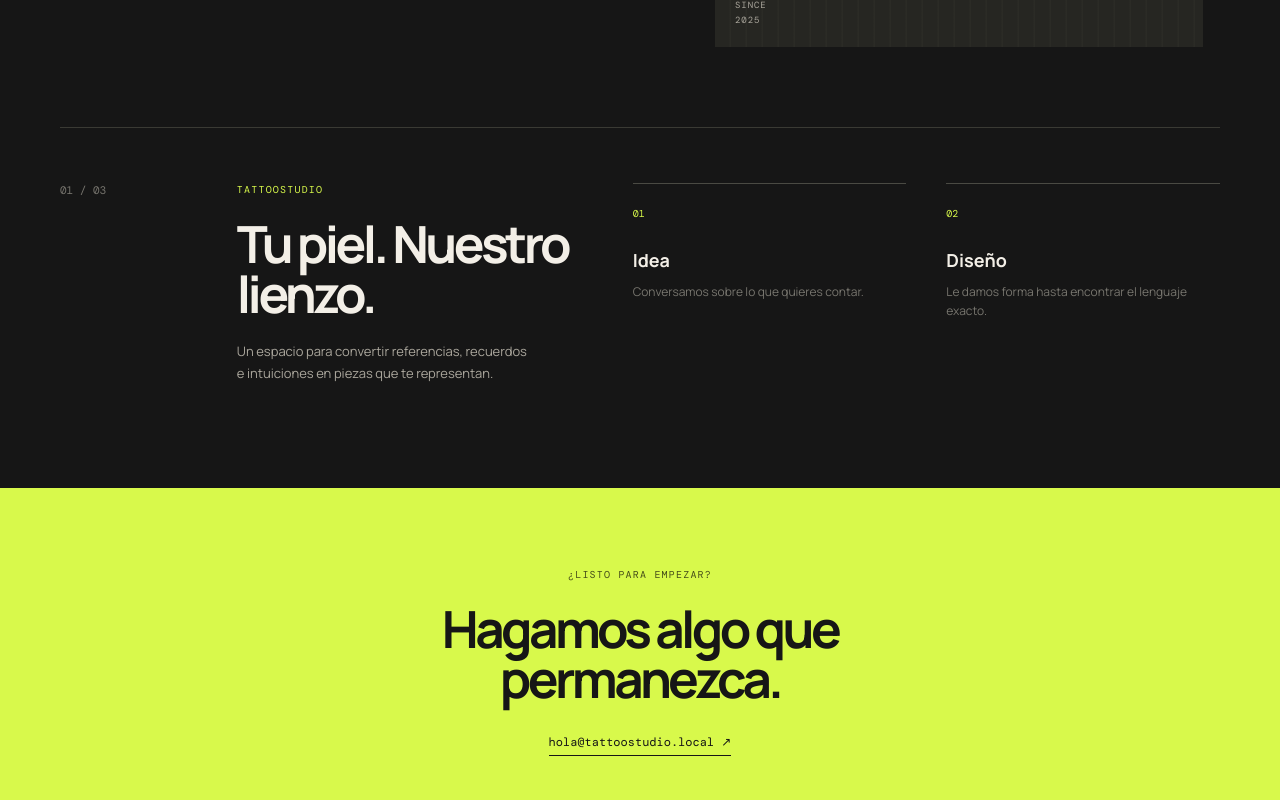
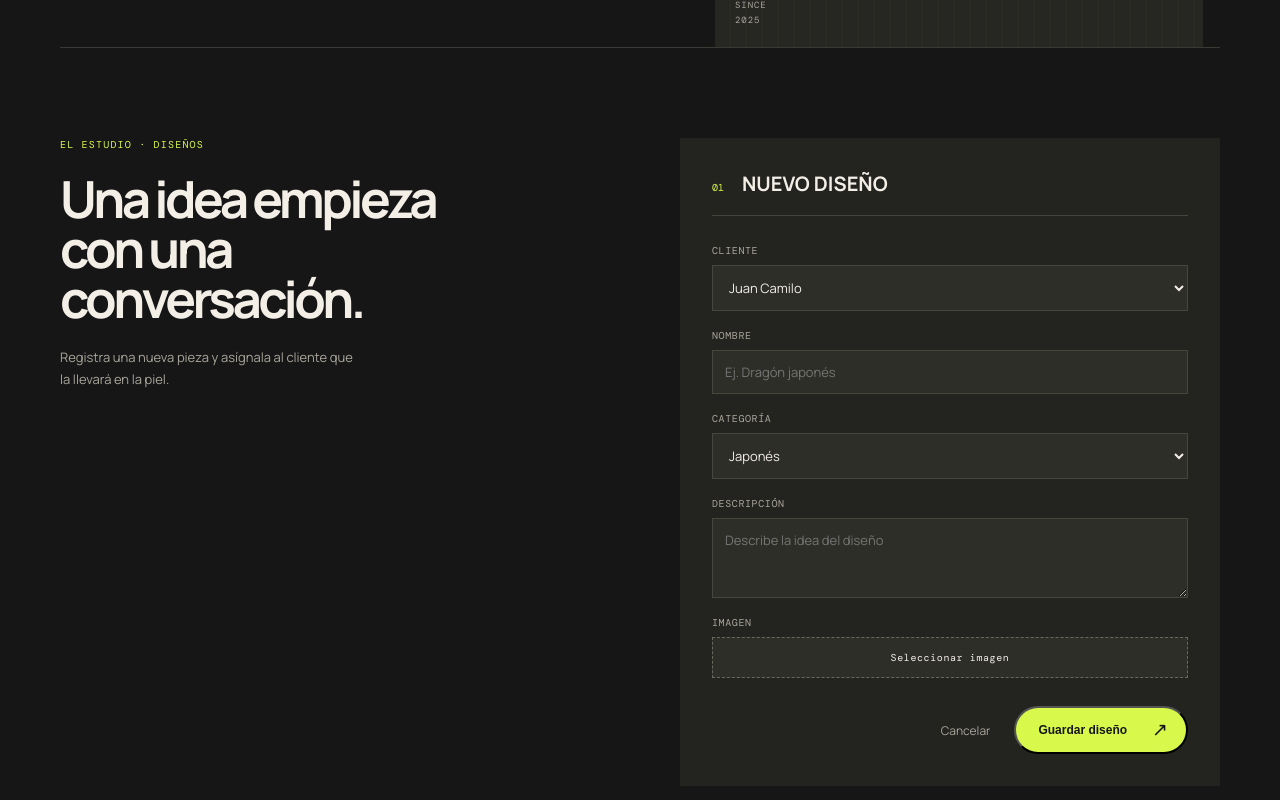
Before and after one commit to juanluligo/Tatto-inteligente, a React (Vite) app in the folder frontend/: page / in a window 1280 px wide. Shown: the part 660-1460 px from the top of the page. Built offline with nearby package versions, Linux system fonts and the light colour scheme.

Commit message:
creacion del create del CRUD, del feateru que se piensa incorporar en el proyecto

```diff
--- a/frontend/package.json
+++ b/frontend/package.json
@@ -7,6 +7,7 @@
     "dev": "vite",
     "build": "vite build",
     "lint": "eslint .",
+    "test": "vitest run",
     "preview": "vite preview"
   },
   "dependencies": {
@@ -20,6 +21,7 @@
     "eslint": "latest",
     "eslint-plugin-react-hooks": "latest",
     "eslint-plugin-react-refresh": "latest",
-    "globals": "latest"
+    "globals": "latest",
+    "vitest": "latest"
   }
 }
--- /dev/null
+++ b/frontend/src/features/designs/components/CreateDesignForm.jsx
@@ -0,0 +1,51 @@
+import { useState } from 'react';
+import { createDesign, getClients } from '../services/designStorage.js';
+
+const categories = ['Japonés', 'Realista', 'Minimalista', 'Geométrico', 'Blackwork'];
+
+const initialForm = { clienteId: '', nombre: '', categoria: categories[0], descripcion: '', imagen: '' };
+
+export default function CreateDesignForm() {
+  const [clients] = useState(() => getClients());
+  const [form, setForm] = useState(() => ({ ...initialForm, clienteId: clients[0]?.id || '' }));
+  const [savedDesign, setSavedDesign] = useState(null);
+
+  function updateField(event) {
+    const { name, value } = event.target;
+    setForm((current) => ({ ...current, [name]: value }));
+  }
+
+  function handleImage(event) {
+    const file = event.target.files?.[0];
+    if (!file) return;
+    const reader = new FileReader();
+    reader.onload = () => setForm((current) => ({ ...current, imagen: reader.result }));
+    reader.readAsDataURL(file);
+  }
+
+  function handleSubmit(event) {
+    event.preventDefault();
+    setSavedDesign(createDesign(form));
+    setForm((current) => ({ ...initialForm, clienteId: current.clienteId }));
+  }
+
+  return (
+    <div className="create-design-layout">
+      <div className="studio-copy">
+        <p className="eyebrow">El estudio · Diseños</p>
+        <h2>Una idea empieza con una conversación.</h2>
+        <p className="muted-copy">Registra una nueva pieza y asígnala al cliente que la llevará en la piel.</p>
+        {savedDesign && <p className="save-message" role="status">✓ Diseño “{savedDesign.nombre}” guardado correctamente.</p>}
+      </div>
+      <form className="design-form" onSubmit={handleSubmit}>
+        <div className="form-heading"><span>01</span><h3>Nuevo diseño</h3></div>
+        <label>Cliente<select name="clienteId" value={form.clienteId} onChange={updateField} required>{clients.map((client) => <option key={client.id} value={client.id}>{client.nombre}</option>)}</select></label>
+        <label>Nombre<input name="nombre" value={form.nombre} onChange={updateField} placeholder="Ej. Dragón japonés" required /></label>
+        <label>Categoría<select name="categoria" value={form.categoria} onChange={updateField}>{categories.map((category) => <option key={category}>{category}</option>)}</select></label>
+        <label>Descripción<textarea name="descripcion" value={form.descripcion} onChange={updateField} placeholder="Describe la idea del diseño" rows="3" required /></label>
+        <label className="file-field">Imagen<input name="imagen" type="file" accept="image/*" onChange={handleImage} /><span>{form.imagen ? 'Imagen seleccionada ✓' : 'Seleccionar imagen'}</span></label>
+        <div className="form-actions"><button className="secondary-button" type="button" onClick={() => setForm((current) => ({ ...initialForm, clienteId: current.clienteId }))}>Cancelar</button><button className="primary-button" type="submit">Guardar diseño <span>↗</span></button></div>
+      </form>
+    </div>
+  );
+}
--- /dev/null
+++ b/frontend/src/features/designs/services/designStorage.js
@@ -0,0 +1,33 @@
+const CLIENTS_KEY = 'clientes';
+const DESIGNS_KEY = 'disenos';
+
+const initialClients = [
+  { id: 'cliente-001', nombre: 'Juan Camilo', email: 'juan@gmail.com', telefono: '3001234567', estado: 'activo' },
+  { id: 'cliente-002', nombre: 'María López', email: 'maria@gmail.com', telefono: '3159876543', estado: 'activo' },
+];
+
+function read(key, fallback) {
+  const stored = localStorage.getItem(key);
+  return stored ? JSON.parse(stored) : fallback;
+}
+
+export function getClients() {
+  const clients = read(CLIENTS_KEY, initialClients);
+  if (!localStorage.getItem(CLIENTS_KEY)) localStorage.setItem(CLIENTS_KEY, JSON.stringify(clients));
+  return clients;
+}
+
+export function createDesign({ clienteId, nombre, categoria, descripcion, imagen }) {
+  const design = {
+    id: crypto.randomUUID(),
+    clienteId,
+    nombre,
+    descripcion,
+    categoria,
+    imagen,
+    estado: 'activo',
+  };
+  const designs = read(DESIGNS_KEY, []);
+  localStorage.setItem(DESIGNS_KEY, JSON.stringify([...designs, design]));
+  return design;
+}
--- a/frontend/src/index.css
+++ b/frontend/src/index.css
@@ -31,4 +31,15 @@ h2 { font-size: clamp(32px, 4vw, 52px); letter-spacing: -.07em; line-height: .98
 .muted-copy { color: #aaa69c; font-size: 13px; line-height: 1.7; max-width: 300px; }
 .detail-card { border-top: 1px solid #4a4a43; padding-top: 16px; } .detail-card span { color: #d8f94b; font-family: 'DM Mono', monospace; font-size: 10px; } .detail-card strong { display: block; font-size: 18px; margin: 26px 0 10px; } .detail-card p { color: #77756e; font-size: 12px; line-height: 1.6; margin: 0; }
 .contact-strip { background: #d8f94b; color: #161616; padding: 80px 6vw; text-align: center; } .contact-strip .eyebrow { color: #454c19; } .contact-strip h2 { margin: 0 auto 26px; max-width: 650px; } .text-link { border-bottom: 1px solid #161616; font-family: 'DM Mono', monospace; font-size: 12px; padding-bottom: 5px; }
+.studio-section { border-top: 1px solid #3a3a34; margin: 0 auto; max-width: 1160px; padding: 90px 0; }
+.create-design-layout { display: grid; gap: 80px; grid-template-columns: 1fr 1fr; }
+.studio-copy h2 { max-width: 430px; }
+.save-message { border-left: 2px solid #d8f94b; color: #d8f94b; font-size: 12px; line-height: 1.5; margin-top: 35px; max-width: 330px; padding-left: 12px; }
+.design-form { background: #23231f; padding: 32px; }
+.form-heading { align-items: baseline; border-bottom: 1px solid #45453d; display: flex; gap: 18px; margin-bottom: 28px; padding-bottom: 18px; } .form-heading span { color: #d8f94b; font-family: 'DM Mono', monospace; font-size: 10px; } .form-heading h3 { font-size: 20px; margin: 0; text-transform: uppercase; }
+.design-form label { color: #aaa69c; display: block; font-family: 'DM Mono', monospace; font-size: 10px; letter-spacing: .06em; margin-bottom: 18px; text-transform: uppercase; }
+.design-form input, .design-form select, .design-form textarea { background: #2e2e28; border: 1px solid #46463d; border-radius: 0; color: #f3efe7; display: block; font: 13px 'Manrope', sans-serif; margin-top: 8px; outline: none; padding: 12px; width: 100%; } .design-form input:focus, .design-form select:focus, .design-form textarea:focus { border-color: #d8f94b; } .design-form textarea { resize: vertical; }
+.file-field { position: relative; } .file-field input { height: 46px; opacity: 0; position: absolute; top: 16px; z-index: 1; } .file-field span { background: #2e2e28; border: 1px dashed #68685d; color: #f3efe7; display: block; margin-top: 8px; padding: 13px; text-align: center; text-transform: none; }
+.form-actions { align-items: center; display: flex; justify-content: flex-end; gap: 18px; margin-top: 28px; } .secondary-button { background: transparent; border: 0; color: #aaa69c; cursor: pointer; font: 12px 'Manrope', sans-serif; } .secondary-button:hover { color: #f3efe7; }
+@media (max-width: 800px) { .studio-section { margin: 0 6vw; } .create-design-layout { gap: 45px; grid-template-columns: 1fr; } }
 @media (max-width: 800px) { .site-header { padding: 22px 6vw; } nav a:not(.nav-cta) { display: none; } .hero { grid-template-columns: 1fr; margin-top: 4vh; } .hero-art { min-height: 340px; } .intro-grid { grid-template-columns: 1fr 1fr; margin: 50px 6vw 0; } .section-number { grid-column: span 2; } }
--- a/frontend/src/pages/HomePage.jsx
+++ b/frontend/src/pages/HomePage.jsx
@@ -1,9 +1,10 @@
 import { STUDIO_NAME } from '../constants/app.js';
+import CreateDesignForm from '../features/designs/components/CreateDesignForm.jsx';
 
 export default function HomePage() {
   return (
     <>
-      <section className="hero" id="estudio">
+      <section className="hero" id="inicio">
         <div className="hero-copy">
           <p className="eyebrow">Estudio privado · Bogotá</p>
           <h1>Historias que se llevan en la piel.</h1>
@@ -18,6 +19,9 @@ export default function HomePage() {
           <div className="ink-flower">✳</div>
           <span className="art-note">SINCE<br />2025</span>
         </div>
+      </section>
+      <section className="studio-section" id="estudio">
+        <CreateDesignForm />
       </section>
       <section className="intro-grid" id="proceso">
         <p className="section-number">01 / 03</p>
```
Also changed, not shown: 7 other files (tests, documents, lock files or other folders).
